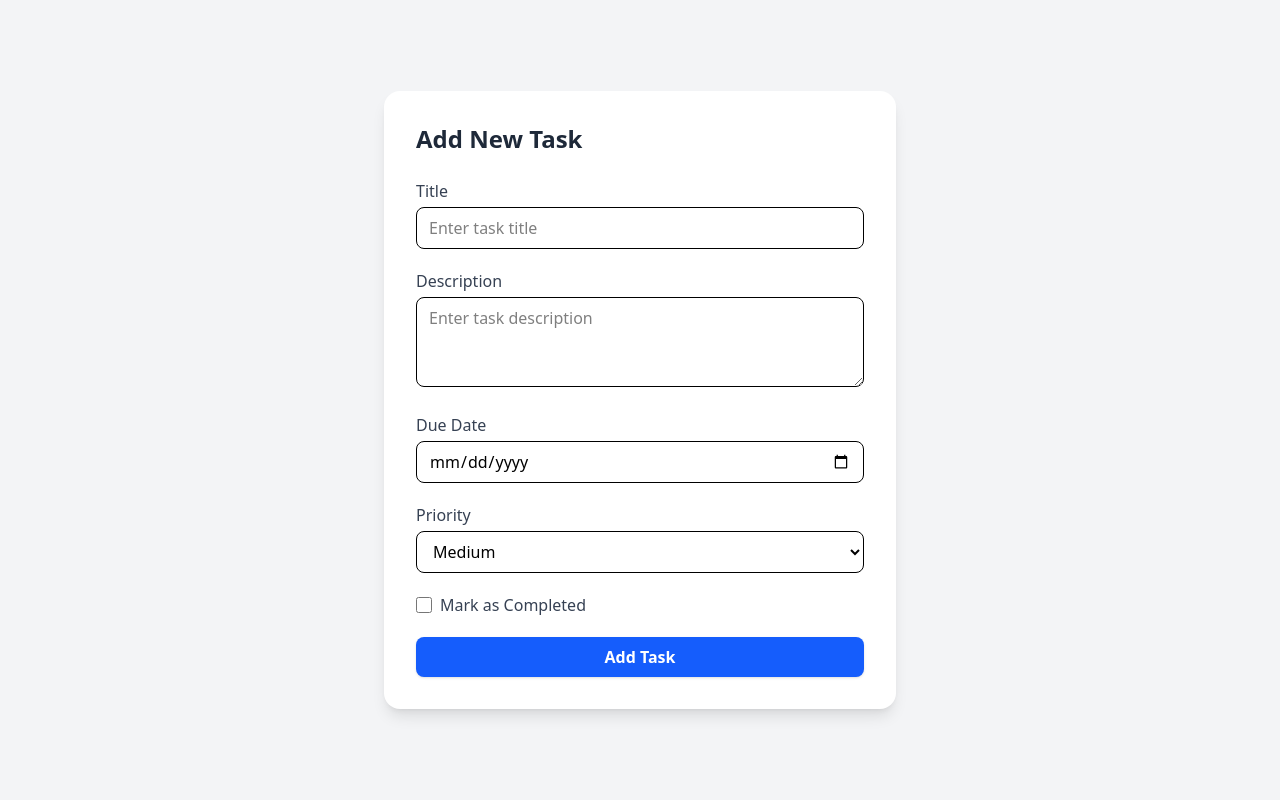
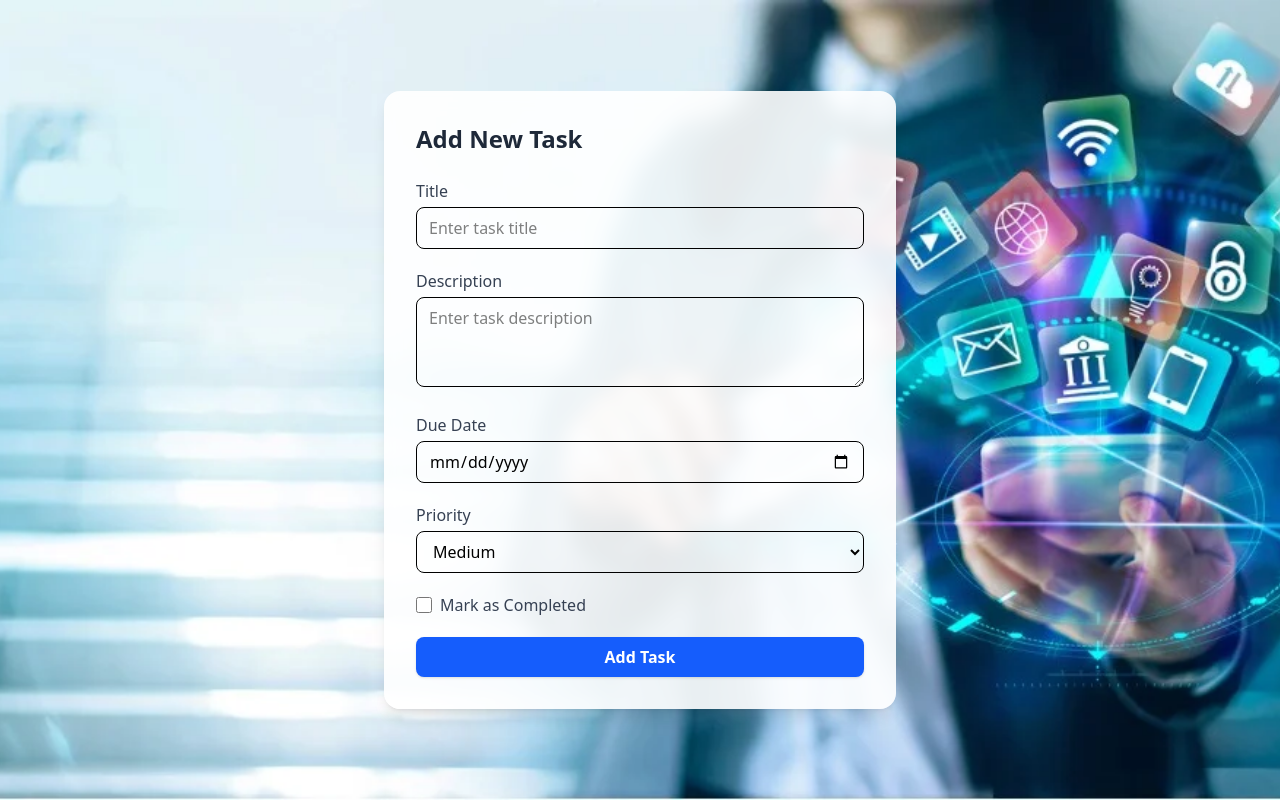
Before and after one commit to zumra2002/Task-Management-Project-Frontend, a React (Vite) app: page /AddTask in a window 1280 px wide. Built offline with nearby package versions, Linux system fonts and the light colour scheme.

Commit message:
udate file

```diff
--- a/src/pages/AddTask.jsx
+++ b/src/pages/AddTask.jsx
@@ -1,7 +1,7 @@
-
-import { useState } from 'react'
-import axios from 'axios'
-import { useNavigate } from 'react-router-dom'
+import { useState } from "react";
+import axios from "axios";
+import { useNavigate } from "react-router-dom";
+import bgImage from "../assets/tk2.webp"; // add tk2.webp
 
 function AddTask() {
   const [task, setTask] = useState({
@@ -27,11 +27,9 @@ function AddTask() {
     e.preventDefault();
 
     try {
-      const token = localStorage.getItem("token"); // get JWT
+      const token = localStorage.getItem("token");
       const res = await axios.post("http://localhost:5000/api/tasks/add", task, {
-        headers: {
-          Authorization: `Bearer ${token}`,
-        },
+        headers: { Authorization: `Bearer ${token}` },
       });
       setMessage(res.data.message);
       setTask({
@@ -48,8 +46,11 @@ function AddTask() {
   };
 
   return (
-    <div className="flex justify-center items-center min-h-screen bg-gray-100 p-6">
-      <div className="w-full max-w-lg bg-white rounded-2xl shadow-lg p-8">
+    <div
+      className="flex justify-center items-center min-h-screen p-6 bg-no-repeat bg-center bg-cover"
+      style={{ backgroundImage: `url(${bgImage})` }}
+    >
+      <div className="w-full max-w-lg bg-white/90 rounded-2xl shadow-lg p-8 backdrop-blur-sm">
         <h2 className="text-2xl font-bold text-gray-800 mb-6">Add New Task</h2>
 
         {message && (
@@ -59,9 +60,7 @@ function AddTask() {
         <form onSubmit={handleSubmit} className="space-y-5">
           {/* Title */}
           <div>
-            <label className="block text-gray-700 font-medium mb-1">
-              Title
-            </label>
+            <label className="block text-gray-700 font-medium mb-1">Title</label>
             <input
               type="text"
               name="title"
@@ -75,9 +74,7 @@ function AddTask() {
 
           {/* Description */}
           <div>
-            <label className="block text-gray-700 font-medium mb-1">
-              Description
-            </label>
+            <label className="block text-gray-700 font-medium mb-1">Description</label>
             <textarea
               name="description"
               value={task.description}
@@ -91,9 +88,7 @@ function AddTask() {
 
           {/* Due Date */}
           <div>
-            <label className="block text-gray-700 font-medium mb-1">
-              Due Date
-            </label>
+            <label className="block text-gray-700 font-medium mb-1">Due Date</label>
             <input
               type="date"
               name="due_date"
@@ -106,9 +101,7 @@ function AddTask() {
 
           {/* Priority */}
           <div>
-            <label className="block text-gray-700 font-medium mb-1">
-              Priority
-            </label>
+            <label className="block text-gray-700 font-medium mb-1">Priority</label>
             <select
               name="priority"
               value={task.priority}
@@ -131,9 +124,7 @@ function AddTask() {
               onChange={handleChange}
               className="h-4 w-4 text-blue-600 border-gray-300 rounded"
             />
-            <label className="text-gray-700 font-medium">
-              Mark as Completed
-            </label>
+            <label className="text-gray-700 font-medium">Mark as Completed</label>
           </div>
 
           {/* Submit */}
@@ -149,4 +140,4 @@ function AddTask() {
   );
 }
 
-export default AddTask
+export default AddTask;
```
